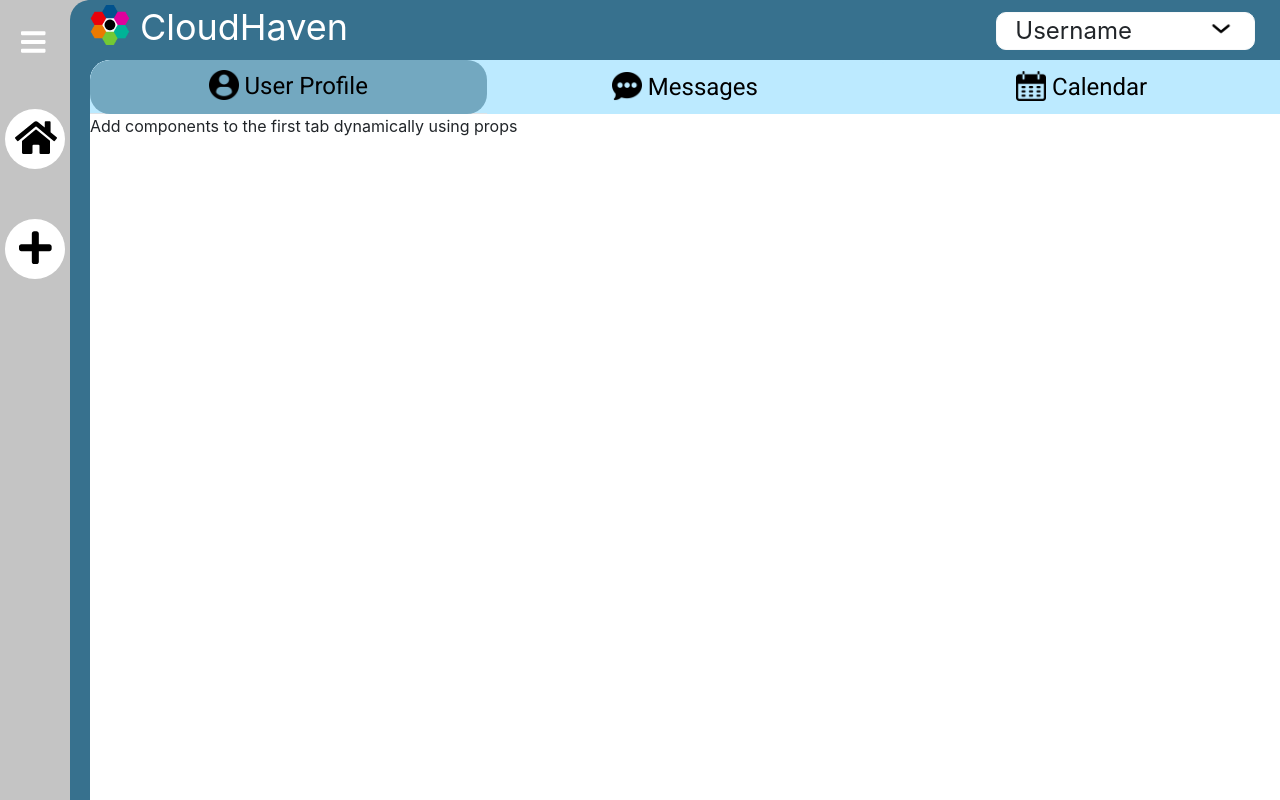
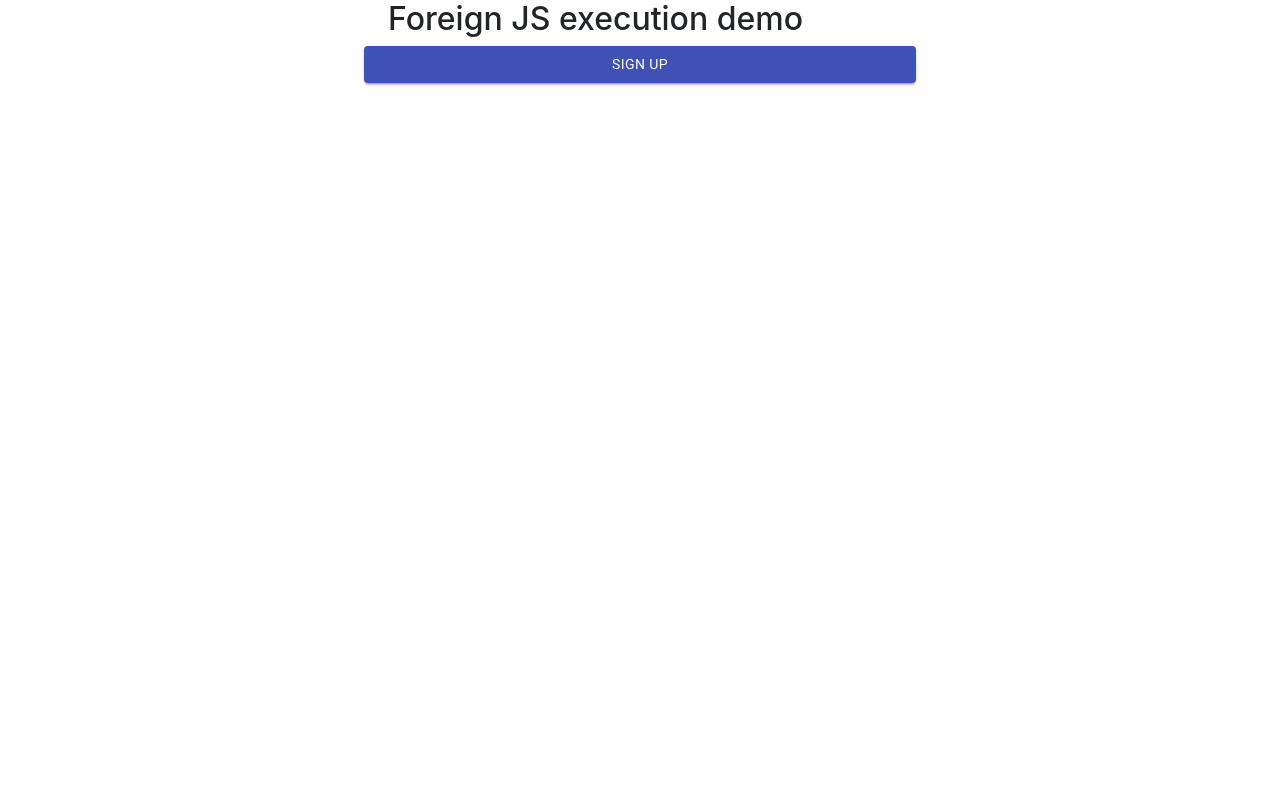
Before and after one commit to CPSECapstone/CloudHaven, a React (Create React App) app in the folder frontend/: page /JsDemo in a window 1280 px wide. Before the commit this address led to /home. Built offline with nearby package versions, Linux system fonts and the light colour scheme; no server answers; sample sign-in values are in the browser's storage.

Commit message:
fixed access privilege issue

```diff
--- a/frontend/src/App.js
+++ b/frontend/src/App.js
@@ -14,7 +14,7 @@ function App () {
           <PublicRoute restricted={false} exact path='/' component = {LandingPage}/>
           <PrivateRoute path='/home' component = {Home}/>
           <PublicRoute restricted={true} path='/login' component={Login}/>
-          <PublicRoute restricted={true} path='/JsDemo' component={JsDemo}/>
+          <PublicRoute path='/JsDemo' component={JsDemo}/>
           <PublicRoute restricted={true} path='/register'
             component={Registration}/>
           <PublicRoute restricted={false} path='/market' component={VendorMarketplace}/>
--- a/frontend/src/Components/JsDemo/JsDemo.jsx
+++ b/frontend/src/Components/JsDemo/JsDemo.jsx
@@ -14,8 +14,6 @@ const JsDemo = () => {
     axios.get('/fakeVendor/js')
        .then((res) => {
           if (res.status === 200) {
-            //  login(email, password);
-            console.log("this doesnt work: ");
             console.log(res);
           } else {
              console.log('fetch failed');
```
